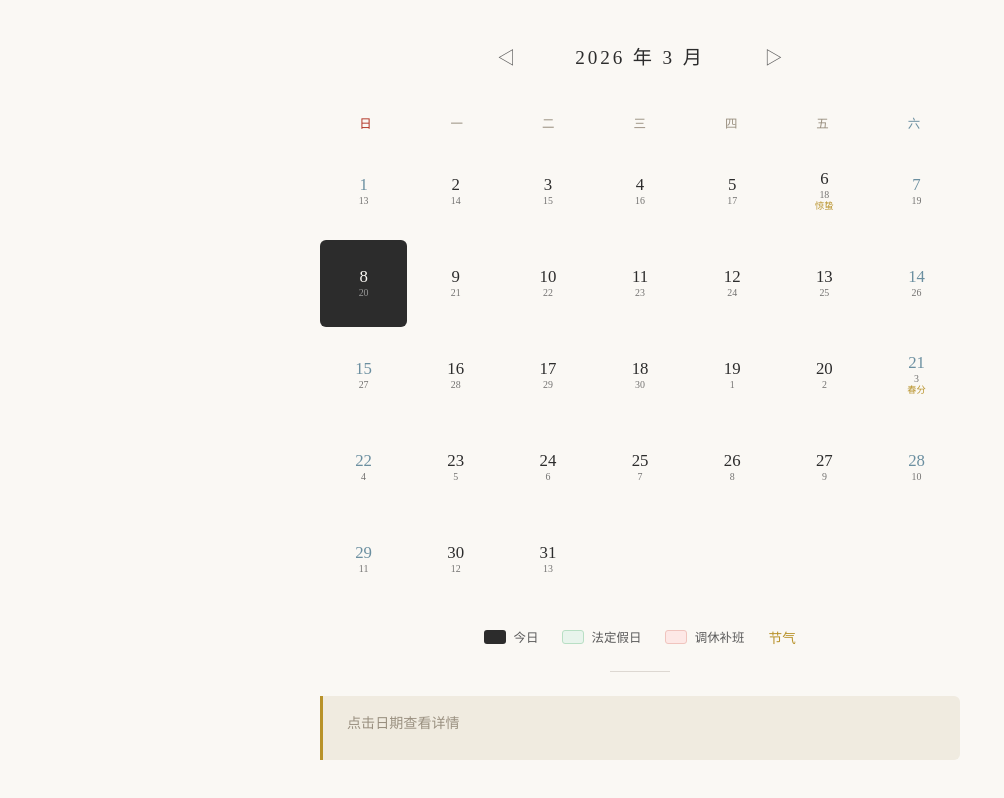
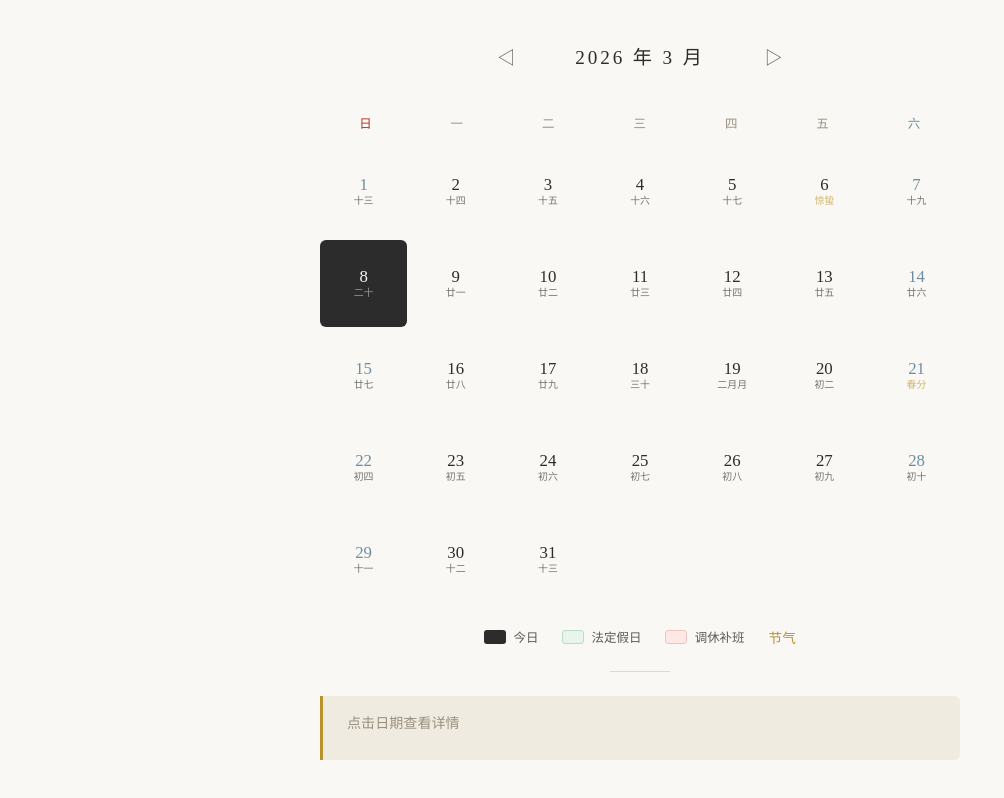
Before and after one commit to yating-900/agent-playground, a plain HTML site: page projects/calendar/index.html in a window 1280 px wide. Shown: the part 106-904 px from the top of the page, without its empty margins (0-1004 px from the left). Drawn offline with Linux system fonts and the light colour scheme.

Commit message:
fix: proper Chinese lunar day names, jieqi replaces lunar on same line

```diff
--- a/projects/calendar/index.html
+++ b/projects/calendar/index.html
@@ -63,7 +63,7 @@
 
   .day .num { font-size: 1.05rem; font-weight: 400; line-height: 1; }
   .day .lunar { font-size: 0.62rem; line-height: 1; color: inherit; opacity: 0.65; }
-  .day .jieqi { font-size: 0.58rem; line-height: 1; color: var(--gold); font-weight: 400; }
+  .day .jieqi { font-size: 0.62rem; line-height: 1; color: var(--gold); font-weight: 400; opacity: 1; }
 
   /* Normal */
   .day.normal .num { color: var(--ink); }
@@ -188,17 +188,23 @@ let curYear = today.getFullYear(), curMonth = today.getMonth();
 function pad(n){ return String(n).padStart(2,'0'); }
 function key(y,m,d){ return `${y}-${pad(m+1)}-${pad(d)}`; }
 
+const LUNAR_DAYS = ['初一','初二','初三','初四','初五','初六','初七','初八','初九','初十',
+  '十一','十二','十三','十四','十五','十六','十七','十八','十九','二十',
+  '廿一','廿二','廿三','廿四','廿五','廿六','廿七','廿八','廿九','三十'];
+
 function getLunar(date){
   try {
     const fmt = new Intl.DateTimeFormat('zh-CN-u-ca-chinese',{month:'long',day:'numeric'});
     const parts = fmt.formatToParts(date);
-    let month='', day='';
+    let month='', dayRaw='';
     for(const p of parts){
       if(p.type==='month') month=p.value;
-      if(p.type==='day') day=p.value;
+      if(p.type==='day') dayRaw=p.value;
     }
-    // 初一显示月份名，其他显示日期（"初二"、"十五"等中文写法）
-    return day==='初一' ? month+'月' : day;
+    // dayRaw 可能是"初二"也可能是"2"，统一转为中文
+    const dayNum = parseInt(dayRaw);
+    const dayCN = (!isNaN(dayNum) && dayNum>=1 && dayNum<=30) ? LUNAR_DAYS[dayNum-1] : dayRaw;
+    return dayCN==='初一' ? (month+'月') : dayCN;
   } catch(e){ return ''; }
 }
 
@@ -231,8 +237,7 @@ function render(){
     el.className=cls;
 
     el.innerHTML=`<span class="num">${d}</span>`
-      +`<span class="lunar">${lunar}</span>`
-      +(jieqi?`<span class="jieqi">${jieqi}</span>`:'');
+      +`<span class="lunar">${jieqi ? `<span class="jieqi">${jieqi}</span>` : lunar}</span>`;
 
     el.addEventListener('click',()=>showInfo(date,k,holiday,workday,jieqi,lunar));
     grid.appendChild(el);
```
